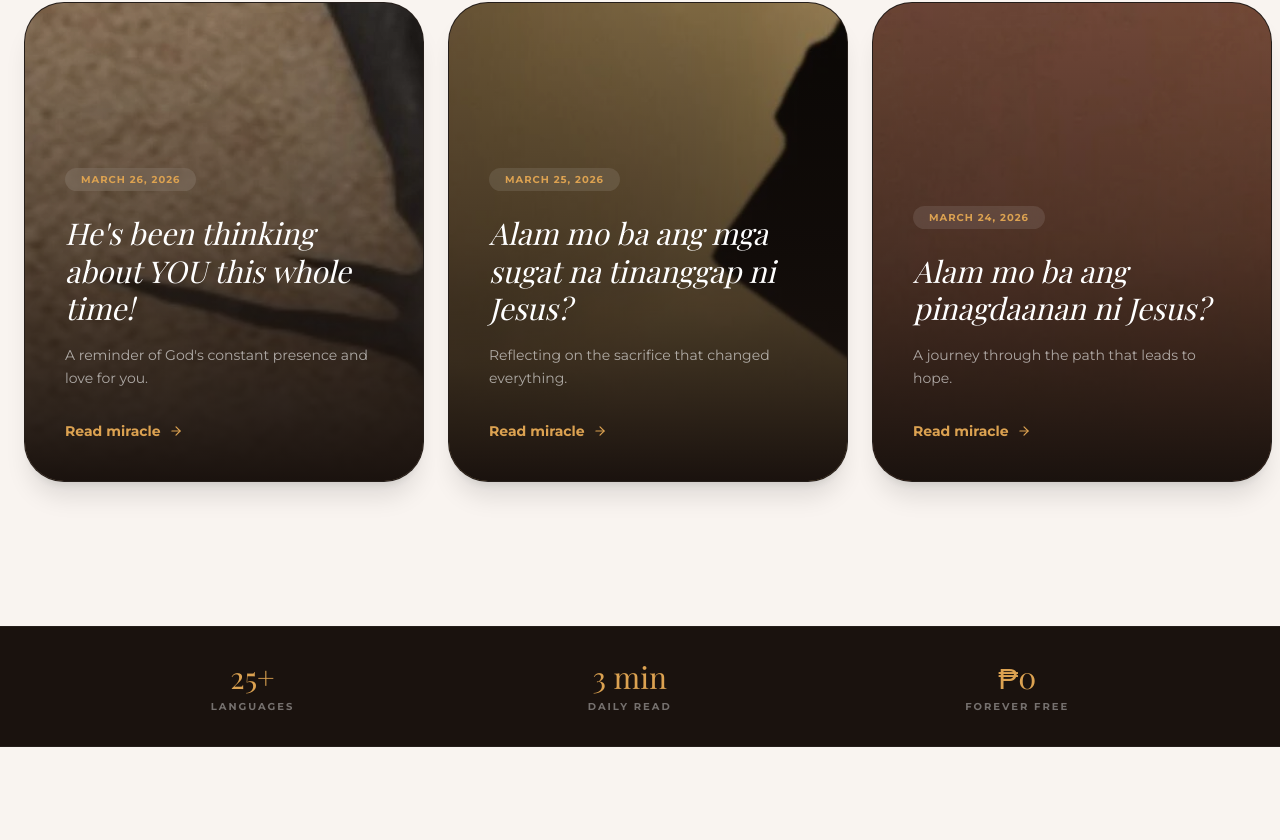
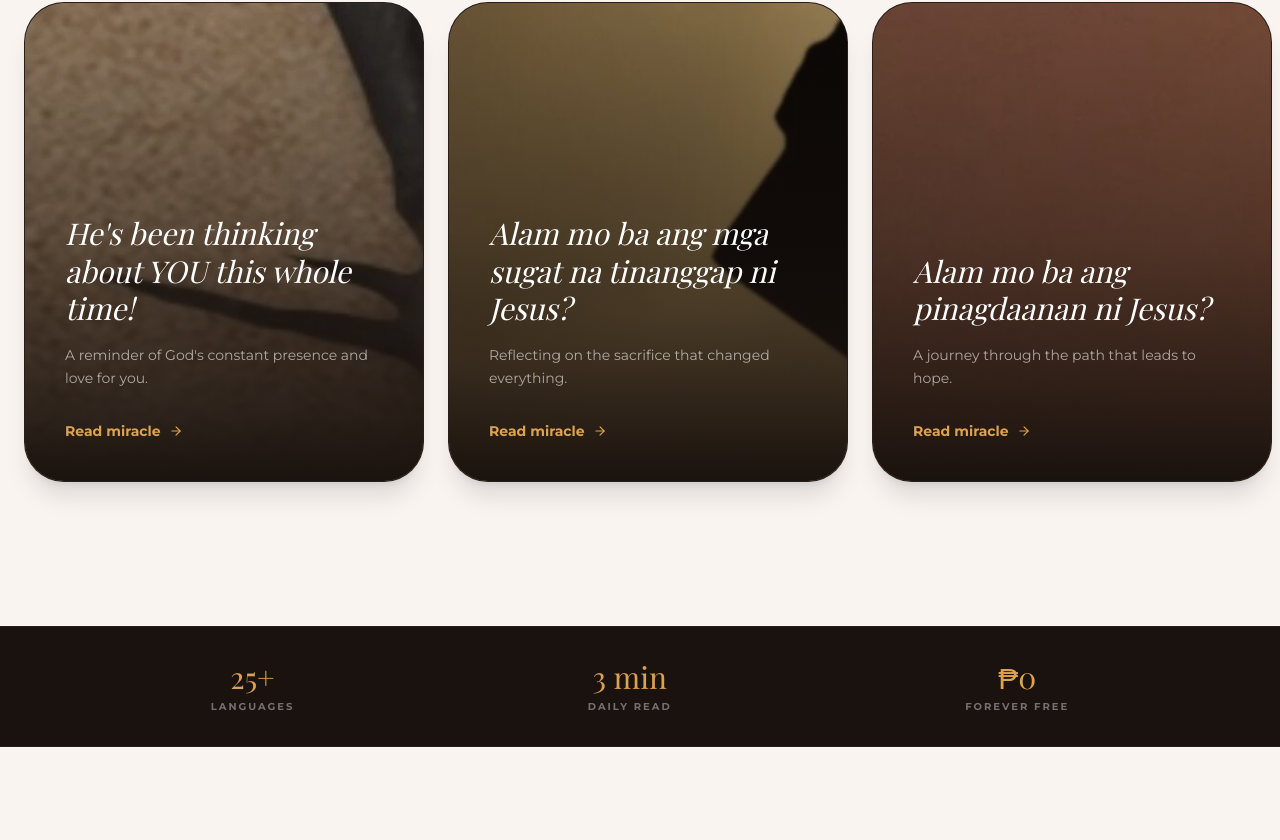
Before and after one commit to maric17/himala, a Next.js app: page / in a window 1280 px wide. Shown: the part 1440-2280 px from the top of the page. Built offline with nearby package versions, Linux system fonts and the light colour scheme; a web font is replaced by a local one.

Commit message:
feat: introduce new footer component and landing page sections including a card carousel

```diff
--- a/src/components/Footer.tsx
+++ b/src/components/Footer.tsx
@@ -28,9 +28,9 @@ const Footer = () => {
           <div className="grid grid-cols-1 md:grid-cols-12 gap-16 md:gap-8 mb-24">
             {/* Brand Section */}
             <div className="col-span-1 md:col-span-12 lg:col-span-6">
-              <h3 className="text-white font-serif text-3xl mb-8">Jesus.Net Philippines</h3>
-              <p className="text-white/40 leading-relaxed max-w-sm mb-8">
-                Bringing daily miracles to Filipinos through stories, wisdom, and community. Part of the global Jesus.Net family.
+              <h3 className="text-white font-serif text-3xl mb-8">Jesus.Net Philippines and<br></br> Nyxsys Philippines, Inc.</h3>
+              <p className="text-white/40 leading-relaxed max-w-lg mb-8">
+                Bringing daily miracles to Filipinos through stories, wisdom, and community. Part of the global Jesus.Net family and in strong partnership with <a href="https://nyxsys.ph/" target="_blank" rel="noopener noreferrer" className="text-brand-gold hover:underline">https://nyxsys.ph/</a>. To God be the glory!
               </p>
             </div>
 
--- a/src/components/landing/CardCarouselSection.tsx
+++ b/src/components/landing/CardCarouselSection.tsx
@@ -98,7 +98,6 @@ const CardCarouselSection = () => {
             <div className="absolute inset-0 bg-gradient-to-t from-brand-dark-brown via-brand-dark-brown/40 to-transparent z-0"></div>
 
             <div className="relative z-10">
-                <div className="text-[10px] font-bold uppercase tracking-widest bg-white/10 w-fit backdrop-blur-sm px-4 py-1 rounded-full mb-6 text-brand-gold">March 26, 2026</div>
                 <h3 className="text-3xl font-serif mb-4 leading-tight italic">He&apos;s been thinking about YOU this whole time!</h3>
                 <p className="text-white/60 text-sm leading-relaxed mb-8">A reminder of God&apos;s constant presence and love for you.</p>
                 <a href="https://ph.jesus.net/miracles/hes-been-thinking-about-you-this-whole-time"  rel="noopener noreferrer" className="flex items-center gap-2 text-brand-gold font-bold text-sm">Read miracle <ArrowRight size={14} /></a>
@@ -122,7 +121,6 @@ const CardCarouselSection = () => {
             <div className="absolute inset-0 bg-gradient-to-t from-brand-dark-brown via-brand-dark-brown/40 to-transparent z-0"></div>
 
             <div className="relative z-10">
-                <div className="text-[10px] font-bold uppercase tracking-widest bg-white/10 w-fit backdrop-blur-sm px-4 py-1 rounded-full mb-6 text-brand-gold">March 25, 2026</div>
                 <h3 className="text-3xl font-serif mb-4 leading-tight italic">Alam mo ba ang mga sugat na tinanggap ni Jesus?</h3>
                 <p className="text-white/60 text-sm leading-relaxed mb-8">Reflecting on the sacrifice that changed everything.</p>
                 <a href="https://ph.jesus.net/miracles/alam-mo-ba-ang-mga-sugat-na-tinanggap-ni-jesus"  rel="noopener noreferrer" className="flex items-center gap-2 text-brand-gold font-bold text-sm">Read miracle <ArrowRight size={14} /></a>
@@ -146,7 +144,6 @@ const CardCarouselSection = () => {
             <div className="absolute inset-0 bg-gradient-to-t from-brand-dark-brown via-brand-dark-brown/40 to-transparent z-0"></div>
 
             <div className="relative z-10">
-                <div className="text-[10px] font-bold uppercase tracking-widest bg-white/10 w-fit backdrop-blur-sm px-4 py-1 rounded-full mb-6 text-brand-gold">March 24, 2026</div>
                 <h3 className="text-3xl font-serif mb-4 leading-tight italic">Alam mo ba ang pinagdaanan ni Jesus?</h3>
                 <p className="text-white/60 text-sm leading-relaxed mb-8">A journey through the path that leads to hope.</p>
                 <a href="https://ph.jesus.net/miracles/alam-mo-ba-ang-pinagdaanan-ni-jesus"  rel="noopener noreferrer" className="flex items-center gap-2 text-brand-gold font-bold text-sm">Read miracle <ArrowRight size={14} /></a>
@@ -170,7 +167,6 @@ const CardCarouselSection = () => {
             <div className="absolute inset-0 bg-gradient-to-t from-brand-dark-brown via-brand-dark-brown/40 to-transparent z-0"></div>
 
             <div className="relative z-10">
-                <div className="text-[10px] font-bold uppercase tracking-widest bg-white/10 w-fit backdrop-blur-sm px-4 py-1 rounded-full mb-6 text-brand-gold">March 23, 2026</div>
                 <h3 className="text-3xl font-serif mb-4 leading-tight italic">Bakit nga ba kailangan ang cross?</h3>
                 <p className="text-white/60 text-sm leading-relaxed mb-8">Understanding the profound necessity of the cross.</p>
                 <a href="https://ph.jesus.net/miracles/bakit-nga-ba-kailangan-ang-cross"  rel="noopener noreferrer" className="flex items-center gap-2 text-brand-gold font-bold text-sm">Read miracle <ArrowRight size={14} /></a>
@@ -202,7 +198,6 @@ const CardCarouselSection = () => {
         </div>
       </div>
     </section>
-
   );
 };
 
--- a/src/components/landing/SampleMiracles.tsx
+++ b/src/components/landing/SampleMiracles.tsx
@@ -74,7 +74,7 @@ const SampleMiracles = () => {
                                     className="object-cover group-hover:scale-110 transition-transform duration-1000 opacity-80"
                                 />
                                 <div className="absolute inset-0 bg-gradient-to-b from-black/20 to-brand-dark-brown/40"></div>
-                                <div className="absolute top-6 left-6 bg-white/90 backdrop-blur-sm text-brand-brown text-[10px] font-bold px-3 py-1 rounded-full w-fit">{miracle.date}</div>
+
                             </div>
                             <div className="p-8">
                                 <h3 className="font-serif text-xl font-bold mb-4 group-hover:text-brand-gold transition-colors italic leading-relaxed text-brand-dark-brown">{miracle.title}</h3>
```
